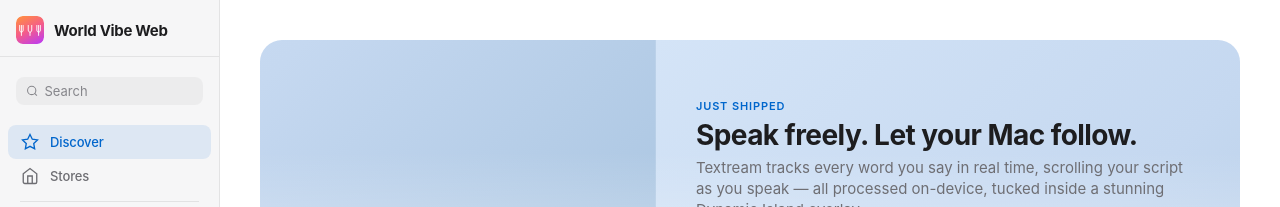
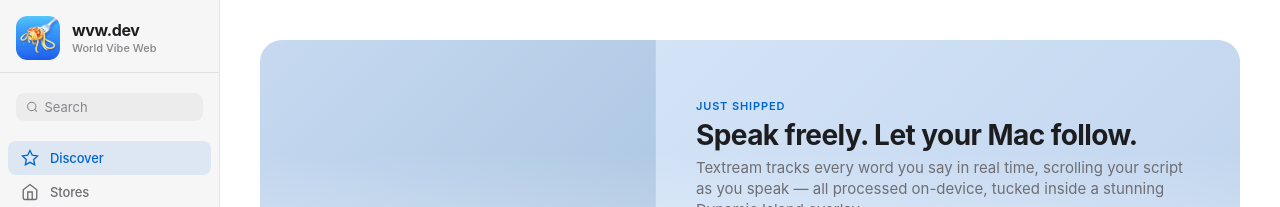
Before and after one commit to worktory30Dev/wvt, a plain HTML site: page index.html in a window 1280 px wide. Shown: the top 207 px of the page. Drawn offline with Linux system fonts and the light colour scheme.

Commit message:
style(logo): Update logo file format to PNG and adjust sizes

```diff
--- a/app.js
+++ b/app.js
@@ -946,7 +946,7 @@
           <svg width="14" height="14" viewBox="0 0 24 24" fill="none" stroke="currentColor" stroke-width="2.5"><line x1="18" y1="6" x2="6" y2="18"/><line x1="6" y1="6" x2="18" y2="18"/></svg>
         </button>
         <div style="display:flex;align-items:center;gap:12px;margin-bottom:16px">
-          <img src="logo.svg" style="width:48px;height:48px;border-radius:12px">
+          <img src="logo.png" style="width:64px;height:64px;border-radius:16px">
           <div>
             <h3 style="margin:0">World Vibe Web</h3>
             <div style="font-size:13px;color:var(--text-secondary)">The distributed app store</div>
--- a/index.html
+++ b/index.html
@@ -7,7 +7,7 @@
   <meta name="description" content="World Vibe Web — A distributed app store aggregating vibe-coded projects from across GitHub.">
   <meta name="theme-color" content="#000000">
   <link rel="canonical" href="https://wvw.dev">
-  <link rel="icon" type="image/svg+xml" href="logo.svg">
+  <link rel="icon" type="image/png" href="logo.png">
   <link rel="stylesheet" href="style.css">
 </head>
 <body>
@@ -15,8 +15,11 @@
     <aside class="sidebar" id="sidebar">
       <div class="sidebar-brand">
         <a href="https://wvw.dev" class="wvw-badge">
-          <img src="logo.svg" alt="WVW" class="wvw-badge-icon">
-          <span>World Vibe Web</span>
+          <img src="logo.png" alt="WVW" class="wvw-badge-icon">
+          <div class="wvw-badge-text">
+            <span class="wvw-badge-title">wvw.dev</span>
+            <span class="wvw-badge-sub">World Vibe Web</span>
+          </div>
         </a>
       </div>
       <div class="sidebar-header">
--- a/style.css
+++ b/style.css
@@ -311,18 +311,35 @@ a.about-btn {
 .wvw-badge {
   display: flex;
   align-items: center;
-  gap: 10px;
+  gap: 12px;
   text-decoration: none;
+}
+
+.wvw-badge-icon {
+  width: 44px;
+  height: 44px;
+  border-radius: 11px;
+  flex-shrink: 0;
+}
+
+.wvw-badge-text {
+  display: flex;
+  flex-direction: column;
+  gap: 1px;
+}
+
+.wvw-badge-title {
+  font-size: 16px;
+  font-weight: 700;
   color: var(--text-primary);
-  font-size: 15px;
-  font-weight: 700;
   letter-spacing: -0.02em;
-}
-
-.wvw-badge-icon {
-  width: 28px;
-  height: 28px;
-  border-radius: 7px;
+  line-height: 1.2;
+}
+
+.wvw-badge-sub {
+  font-size: 11px;
+  color: var(--text-tertiary);
+  font-weight: 500;
 }
 
 /* Main Content */
```
Also changed, not shown: README.md, logo.png (added), logo.svg (deleted).
